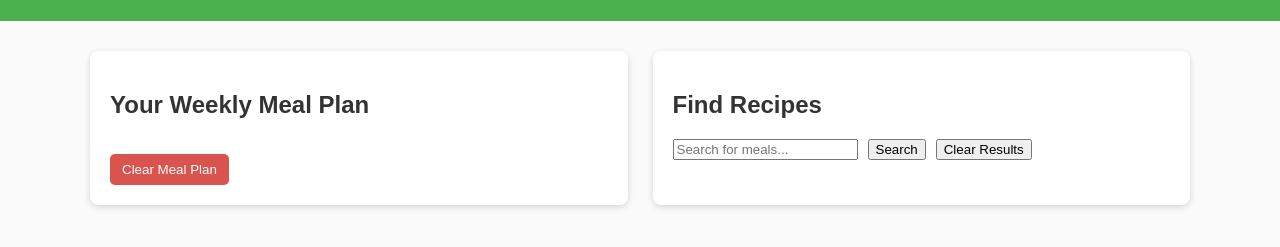
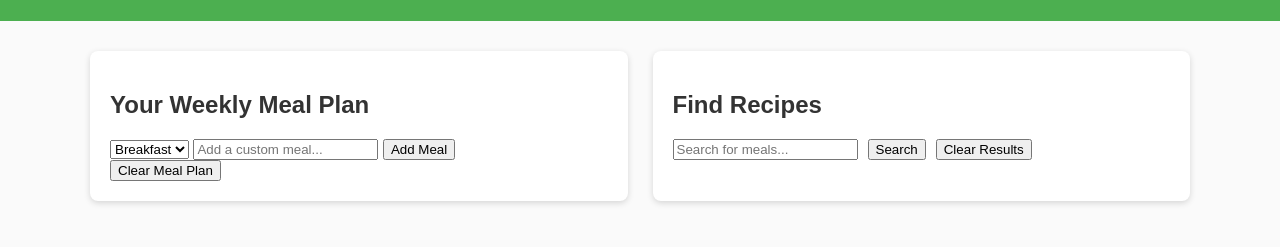
Before and after one commit to lanasuy/JS-Portfolio, a plain HTML site: page index.html in a window 1280 px wide. Shown: the part 99-346 px from the top of the page. Drawn offline with Linux system fonts and the light colour scheme.

Commit message:
Implement manual meal addition feature
Added UI for manually adding meals to the meal planner.

```diff
--- a/index.html
+++ b/index.html
@@ -16,12 +16,26 @@
     <!-- Meal Planner Section -->
     <section id="planner">
       <h2>Your Weekly Meal Plan</h2>
+      <!-- Add Meal UI -->
+<div id="manual-add">
+  <select id="mealType">
+    <option value="Breakfast">Breakfast</option>
+    <option value="Lunch">Lunch</option>
+    <option value="Dinner">Dinner</option>
+    <option value="Snack">Snack</option>
+  </select>
+
+  <input type="text" id="mealInput" placeholder="Add a custom meal...">
+
+  <button id="addMealBtn">Add Meal</button>
+</div>
 
       <div id="meal-plan">
         <!-- JS will inject the meal plan table -->
       </div>
 
-      <button id="clear-plan-btn">Clear Meal Plan</button>
+      <button id="clearBtn">Clear Meal Plan</button>
+
     </section>
 
     <!-- Recipe Search Section -->
```
